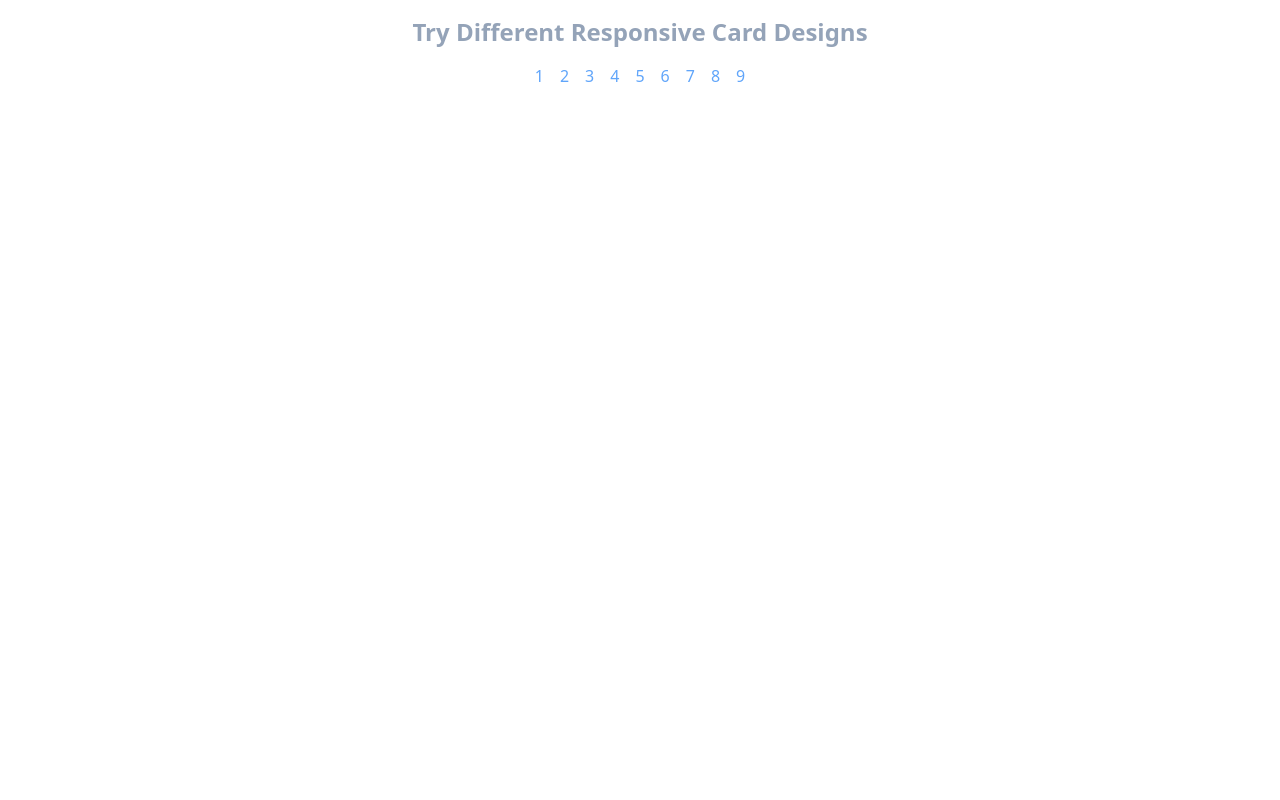
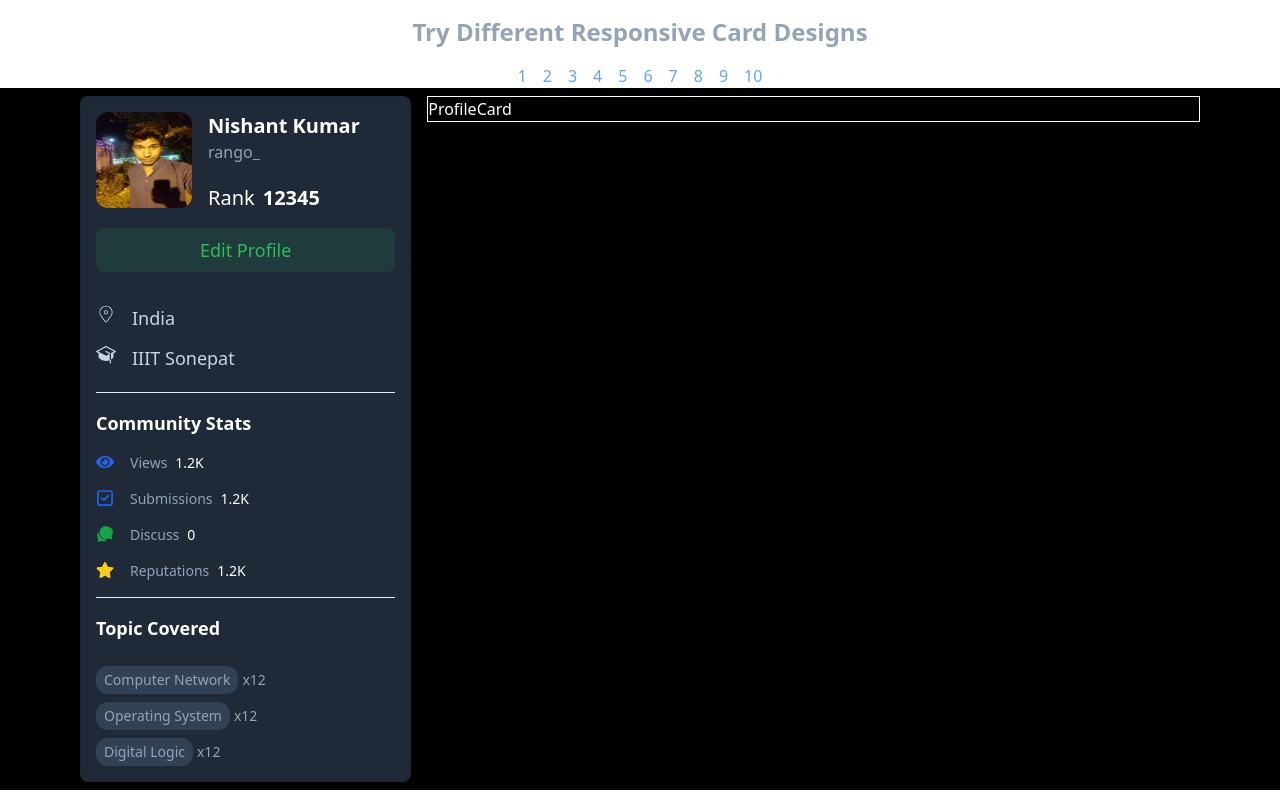
Before and after one commit to nishantdotcom/tech-blog, a React (Vite) app: page /profile in a window 1280 px wide. Built offline with nearby package versions, Linux system fonts and the light colour scheme.

Commit message:
Update profile card

```diff
--- a/src/App.jsx
+++ b/src/App.jsx
@@ -9,6 +9,7 @@ import CardDesign6 from "./components/CardDesign6";
 import CardDesign7 from "./components/CardDesign7";
 import ForgotPage from "./components/ForgotPage";
 import Question from "./components/Question";
+import Profile from "./components/Profile";
 
 export default function App() {
   return (
@@ -24,7 +25,9 @@ export default function App() {
         <Route path="/card7" element={<CardDesign7 />} />
         <Route path="/reset-password" element={<ForgotPage />} />
         <Route path="/question" element={<Question />} />
+        <Route path="/profile" element={<Profile />} />
       </Routes>
+
     </BrowserRouter>
   );
 }
--- a/src/components/CardComponent/Problems.jsx
+++ b/src/components/CardComponent/Problems.jsx
@@ -1,4 +1,4 @@
-import React from "react";
+
 import { MdOutlineDescription } from "react-icons/md";
 import { HiMiniBeaker } from "react-icons/hi2";
 import { BiSolidTimer } from "react-icons/bi";
--- /dev/null
+++ b/src/components/CardComponent/ProfileCard.jsx
@@ -0,0 +1,9 @@
+
+
+function ProfileCard() {
+  return (
+    <div className=" text-white border border-white">ProfileCard</div>
+  )
+}
+
+export default ProfileCard
--- /dev/null
+++ b/src/components/CardComponent/SideProfile.jsx
@@ -0,0 +1,115 @@
+
+import pic from "../../assets/pic.jpg"
+import { CiLocationOn } from "react-icons/ci";
+import { PiGraduationCapFill } from "react-icons/pi";
+import { FaEye } from "react-icons/fa";
+import { IoChatbubbles } from "react-icons/io5";
+import { FaRegSquareCheck } from "react-icons/fa6";
+import { FaStar } from "react-icons/fa";
+function SideProfile() {
+  return (
+    <div className="text-white  rounded-lg shadow-inner  p-4 bg-gray-800"  >
+      <div className=" flex justify-start gap-x-4">
+        <div>
+          <img src={pic} className="h-24 w-24 rounded-xl" ></img>
+        </div>
+        <div>
+        <div className="text-xl font-semibold ">Nishant Kumar</div>
+        <div className="text-slate-400">rango_</div>
+        <div className=" pt-5 flex justify-start gap-x-2">
+          <div className=" text-xl ">Rank</div>
+          <div className="text-xl font-semibold ">12345</div>
+          </div>
+        </div>
+
+      </div>
+    <div className="mt-4  flex justify-center text-[#2CBB5D] text-lg p-2 rounded-lg bg-[#2CBB5D1F] cursor-pointer">
+      Edit Profile
+    </div>
+    <div className=" mt-4">
+
+      <div className=" flex justify-start gap-x-4 text-slate-300 pt-4" >
+        <div className=" ">
+          <div><CiLocationOn size={20}/></div>
+        </div>
+        <div className=" pb-1 text-lg">India</div>
+      </div>
+      <div className=" flex justify-start gap-x-4 text-slate-300 pt-2" >
+        <div className=" ">
+          <div><PiGraduationCapFill size={20}/></div>
+        </div>
+        <div className=" pb-1 text-lg">IIIT Sonepat</div>
+      </div>
+      <div className=" pt-4">
+      <hr className=" text-slate-300"/>
+      </div>
+      <div className=" pt-4">
+        <div className="  text-lg font-semibold">Community Stats</div>
+
+      </div>
+      <div className=" flex justify-start gap-x-4 pt-4">
+        <div>
+          <div><FaEye size={18} className=" text-blue-600"/></div>
+        </div>
+        <div className="flex justify-start gap-x-2">
+          <div className=" text-slate-400 text-sm">Views</div>
+          <div className=" text-sm">1.2K</div>
+        </div>
+      </div>
+      <div className=" flex justify-start gap-x-4 pt-4">
+        <div>
+          <div><FaRegSquareCheck size={18} className=" text-blue-600"/></div>
+        </div>
+        <div className="flex justify-start gap-x-2">
+          <div className=" text-slate-400 text-sm">Submissions</div>
+          <div className="text-sm">1.2K</div>
+        </div>
+      </div>
+
+      <div className=" flex justify-start gap-x-4 pt-4">
+        <div>
+          <div><IoChatbubbles size={18} className=" text-green-600"/></div>
+        </div>
+        <div className="flex justify-start gap-x-2">
+          <div className=" text-slate-400 text-sm">Discuss</div>
+          <div className="text-sm">0</div>
+        </div>
+      </div>
+      <div className=" flex justify-start gap-x-4 pt-4">
+        <div>
+          <div><FaStar size={18} className=" text-yellow-400"/></div>
+        </div>
+        <div className="flex justify-start gap-x-2">
+          <div className=" text-slate-400 text-sm">Reputations</div>
+          <div className="text-sm">1.2K</div>
+        </div>
+      </div>
+    </div>
+    <div className=" pt-4">
+      <hr className=" text-slate-300"/>
+      </div>
+      <div className=" pt-4">
+        <div className="  text-lg font-semibold"> Topic Covered</div>
+    </div>
+    <div className="mt-4   gap-y-4">
+    <div className=" pt-2 flex gap-x-1">
+    <div className="bg-slate-700   inline-block pl-2 pr-2 pt-1 pb-1 text-sm text-slate-400 rounded-xl">Computer Network</div>
+    <div className=" text-sm text-slate-400 pt-1">x12</div>
+    </div>
+    <div  className=" pt-2 flex gap-x-1" >
+    <div className="bg-slate-700   inline-block pl-2 pr-2 pt-1 pb-1 text-sm  text-slate-400 rounded-xl">Operating System</div>
+    <div className=" text-sm text-slate-400 pt-1">x12</div>
+    </div>
+    <div  className=" pt-2  flex gap-x-1" >
+    <div className="bg-slate-700   inline-block pl-2 pr-2 pt-1 pb-1 text-sm r text-slate-400  rounded-xl">Digital Logic</div>
+    <div className=" text-sm text-slate-400 pt-1">x12</div>
+    </div>
+
+    </div>
+
+
+    </div>
+  )
+}
+
+export default SideProfile
--- a/src/components/Home.jsx
+++ b/src/components/Home.jsx
@@ -98,6 +98,17 @@ function Home() {
             9
           </button>
         </div>
+        <div>
+          <button
+            className="text-blue-400"
+            onClick={() => {
+              navigate("/profile");
+            }}
+          >
+            10
+
+          </button>
+        </div>
       </div>
     </div>
   );
--- /dev/null
+++ b/src/components/Profile.jsx
@@ -0,0 +1,19 @@
+
+import SideProfile from './CardComponent/SideProfile'
+import ProfileCard from './CardComponent/ProfileCard'
+
+function Profile() {
+  return (
+    <div className=" pl-20 pr-20 pt-2 pb-2 sm:flex  sm:gap-x-4 max-h-max bg-black">
+    <div className=' sm:w-[30%]'>
+    <SideProfile/>
+    </div>
+    <div className='sm:w-[70%]'>
+    <ProfileCard/>
+    </div>
+    </div>
+
+  )
+}
+
+export default Profile
```
